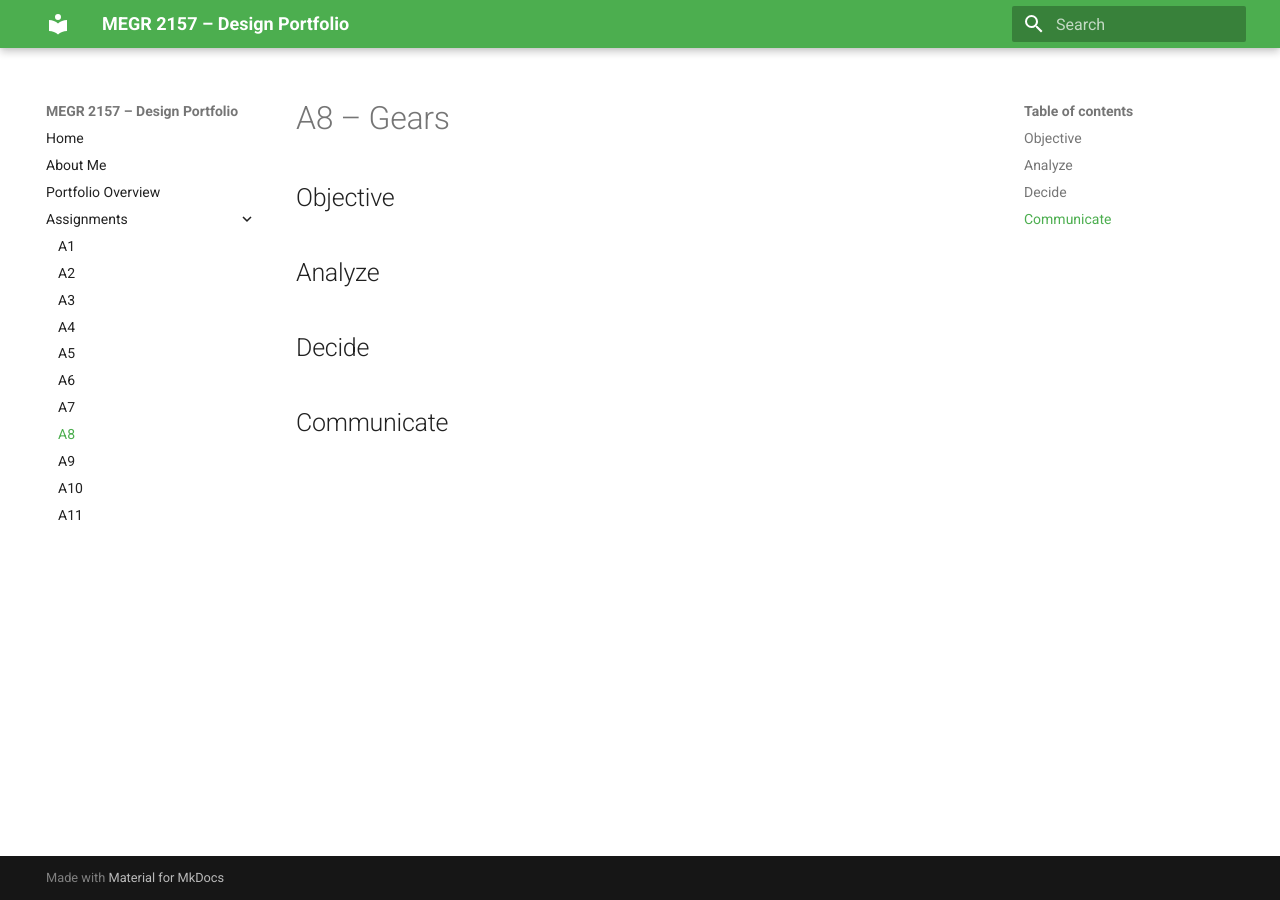
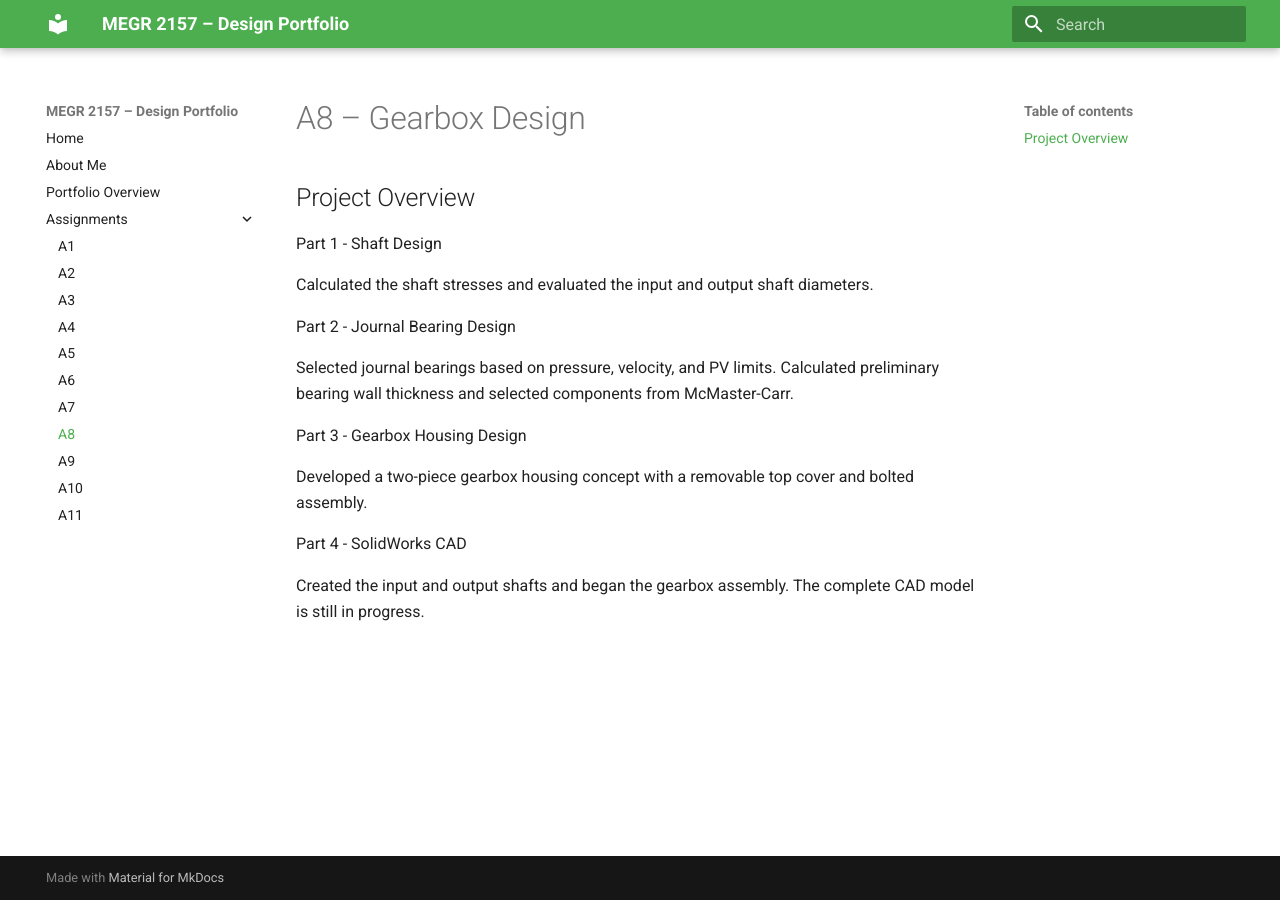
Before and after one commit to Amahaxr/design-projects-portfolio, an MkDocs documentation site: the page built from docs/assignments/A08/index.md, in a window 1280 px wide. Built offline with MkDocs 1.6.1 and Material for MkDocs 9.7.7, drawn with Linux system fonts in a browser that asks for light colours.

Commit message:
Revise A8 assignment sections and titles
Updated the document to reflect changes in project structure and terminology.

```diff
--- a/docs/assignments/A08/index.md
+++ b/docs/assignments/A08/index.md
@@ -1,12 +1,18 @@
-# A8 – Gears
+# A8 – Gearbox Design
 
-## Objective
+## Project Overview
+Part 1 - Shaft Design
 
+Calculated the shaft stresses and evaluated the input and output shaft diameters.
 
-## Analyze
+Part 2 - Journal Bearing Design
 
+Selected journal bearings based on pressure, velocity, and PV limits. Calculated preliminary bearing wall thickness and selected components from McMaster-Carr.
 
-## Decide
+Part 3 - Gearbox Housing Design
 
+Developed a two-piece gearbox housing concept with a removable top cover and bolted assembly.
 
-## Communicate
+Part 4 - SolidWorks CAD
+
+Created the input and output shafts and began the gearbox assembly. The complete CAD model is still in progress.
```
